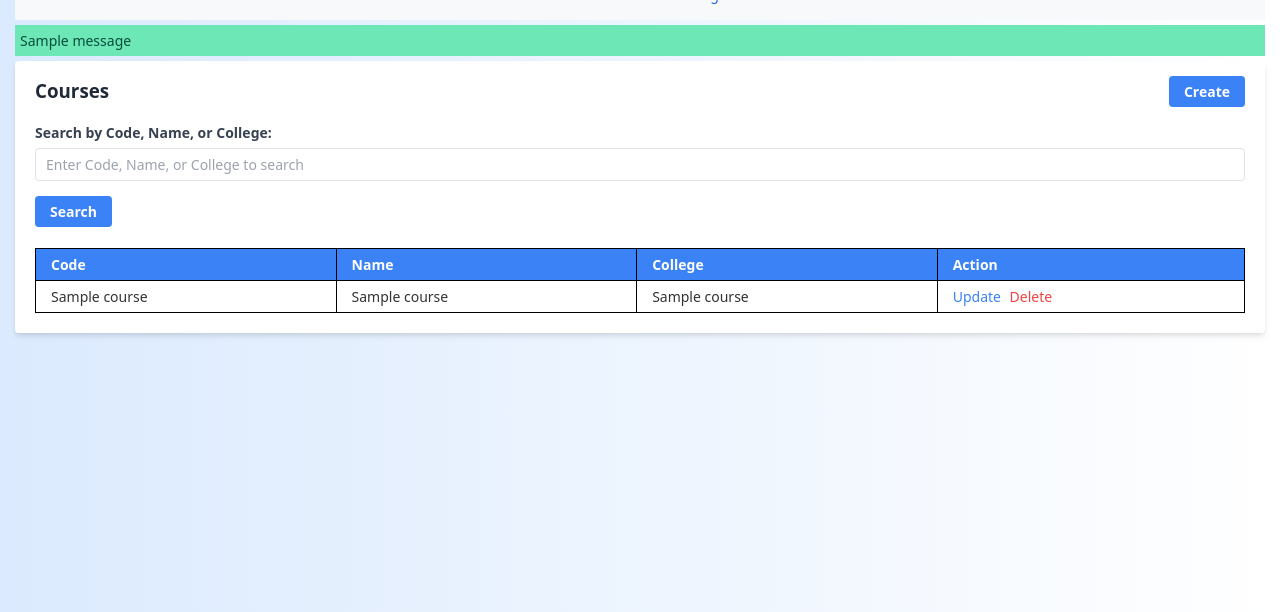
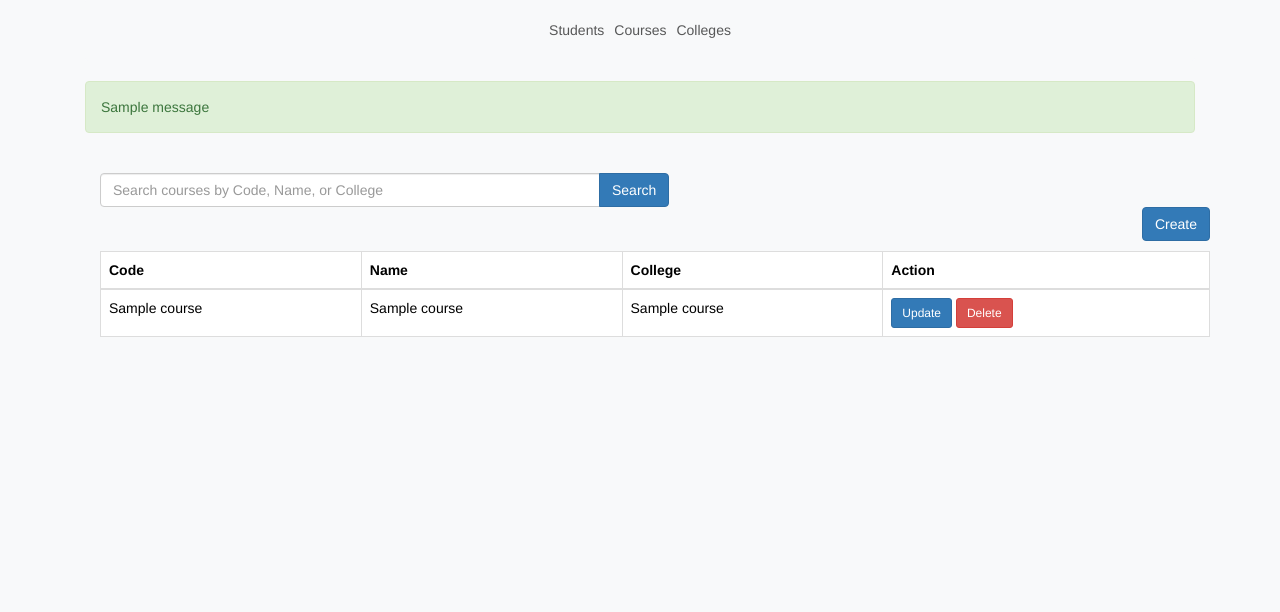
Before and after one commit to kenoool/flaskapp, a Flask app: template app/templates/courses.html in a window 1280 px wide. Shown: the part 94-706 px from the top of the page. Run offline with Flask 3, Linux system fonts and the light colour scheme; the template is opened without the code that fills it: most values are stand-ins (such as "Sample title", 1, 10 or a date in 2020); one stand-in notice (Sample message) is shown; some libraries are stand-ins or nearby versions.

Commit message:
Better User Interface

```diff
--- a/app/templates/courses.html
+++ b/app/templates/courses.html
@@ -3,39 +3,36 @@
 {% block title %}Courses{% endblock %}
 
 {% block content %}
+    <div class="container mt-5">
+        <form method="POST" action="/search_courses" class="mt-3">
+            <div class="input-group">
+                <input type="text" name="search" class="form-control search-input" style="width: 500px;" placeholder="Search courses by Code, Name, or College">
+                <button type="submit" class="btn btn-primary">Search</button>
+            </div>
+        </form>
 
-<div class="bg-white shadow-md rounded px-8 pt-6 pb-8 mb-4">
-    <div class="flex justify-between items-center mb-4">
-        <h2 class="text-3xl font-semibold text-gray-800">Courses</h2>
-        <button class="bg-blue-500 hover-bg-blue-700 text-white font-bold py-2 px-4 rounded focus-outline-none focus-shadow-outline" data-toggle="modal" data-target="#createModal">Create</button>
+        <div class="text-right mb-3">
+            <button class="btn btn-primary" data-toggle="modal" data-target="#createModal">Create</button>
         </div>
-    <form method="POST" action="/search_courses">
-        <div class="mb-4">
-            <label for="search" class="block text-gray-700 font-bold mb-2">Search by Code, Name, or College:</label>
-            <input type="text" name="search" id="search" class="border rounded w-full py-2 px-3" placeholder="Enter Code, Name, or College to search">
-        </div>
-        <button type="submit" class="bg-blue-500 hover-bg-blue-700 text-white font-bold py-2 px-4 rounded focus-outline-none focus-shadow-outline">Search</button>
-    </form>
-    <br>
-    <table class="table-auto w-full border-collapse">
-        <thead>
-            <tr class="bg-blue-500 text-white">
-                <th class="px-4 py-2">Code</th>
-                <th class="px-4 py-2">Name</th>
-                <th class="px-4 py-2">College</th>
-                <th class="px-4 py-2">Action</th>
+
+        <table class="table table-bordered">
+            <thead class="bg-primary text-white">
+                <tr>
+                    <th>Code</th>
+                    <th>Name</th>
+                    <th>College</th>
+                    <th>Action</th>
                 </tr>
             </thead>
             <tbody>
                 {% for course in courses %}
-                <tr class="border">
-                    <td class="px-4 py-2">{{ course.1 }}</td>
-                    <td class="px-4 py-2">{{ course.2 }}</td>
-                    <td class="px-4 py-2">{{ course.4 }}</td>
-                    <td class="px-4 py-2">
-                        <a href="/update/{{ course.0 }}" class="text-blue-500 hover:text-blue-700 mr-2" data-toggle="modal" data-target="#updateModal{{ course[0] }}">Update</a>
-                        <a href="/delete/{{ course.0 }}" class="text-red-500 hover:text-red-700" data-toggle="modal" data-target="#deleteModal{{ course[0] }}">Delete</a>
-                    </td>
+                    <tr>
+                        <td>{{ course.1 }}</td>
+                        <td>{{ course.2 }}</td>
+                        <td>{{ course.4 }}</td>
+                        <td>
+                            <a href="/update/{{ course.0 }}" class="btn btn-primary btn-sm mr-2" data-toggle="modal" data-target="#updateModal{{ course[0] }}">Update</a>
+                            <a href="/delete/{{ course.0 }}" class="btn btn-danger btn-sm" data-toggle="modal" data-target="#deleteModal{{ course[0] }}">Delete</a>
                         </td>
                     </tr>
                 {% endfor %}
@@ -47,7 +44,7 @@
     <div class="modal fade" id="createModal" tabindex="-1" role="dialog" aria-labelledby="createModalLabel" aria-hidden="true">
         <div class="modal-dialog" role="document">
             <div class="modal-content">
-            <div class="modal-header bg-blue-500 text-white">
+                <div class="modal-header bg-primary text-white">
                     <h5 class="modal-title" id="createModalLabel">Create Course</h5>
                     <button type="button" class="close" data-dismiss="modal" aria-label="Close">
                         <span aria-hidden="true">&times;</span>
@@ -55,24 +52,24 @@
                 </div>
                 <div class="modal-body">
                     <form method="POST" action="/insert_courses">
-                    <!-- Add the dropdown for college selection -->
-                    <div class="mb-4">
-                        <select name="college_code" id="college_code" class="border rounded w-full py-2 px-3">
-                            <option value="college_code">Select College</option>
+                        <div class="form-group">
+                            <label for="college_code" class="font-weight-bold">College:</label>
+                            <select name="college_code" id="college_code" class="form-control">
+                                <option value="">Select College</option>
                                 {% for college in colleges %}
                                     <option value="{{ college[1] }}">{{ college[1] }}</option>
                                 {% endfor %}
                             </select>
                         </div>
-                    <div class="mb-4">
-                        <label for="code" class="block text-gray-700 font-bold mb-2">Code:</label>
-                        <input type="text" name="code" id="code" class="border rounded w-full py-2 px-3" placeholder="Enter Code">
+                        <div class="form-group">
+                            <label for="code" class="font-weight-bold">Code:</label>
+                            <input type="text" name="code" id="code" class="form-control" placeholder="Enter Code">
                         </div>
-                    <div class="mb-4">
-                        <label for="name" class="block text-gray-700 font-bold mb-2">Name:</label>
-                        <input type="text" name="name" id="name" class="border rounded w-full py-2 px-3" placeholder="Enter Name">
+                        <div class="form-group">
+                            <label for="name" class="font-weight-bold">Name:</label>
+                            <input type="text" name="name" id="name" class="form-control" placeholder="Enter Name">
                         </div>
-                    <button type="submit" class="bg-blue-500 hover:bg-blue-700 text-white font-bold py-2 px-4 rounded focus:outline-none focus:shadow-outline">Create</button>
+                        <button type="submit" class="btn btn-primary">Create</button>
                     </form>
                 </div>
             </div>
@@ -83,7 +80,7 @@
         <div class="modal fade" id="updateModal{{ course[0] }}" tabindex="-1" role="dialog" aria-labelledby="updateModalLabel{{ course[0] }}" aria-hidden="true">
             <div class="modal-dialog" role="document">
                 <div class="modal-content">
-            <div class="modal-header bg-blue-500 text-white">
+                    <div class="modal-header bg-primary text-white">
                         <h5 class="modal-title" id="updateModalLabel{{ course[0] }}">Update Course</h5>
                         <button type="button" class="close" data-dismiss="modal" aria-label="Close">
                             <span aria-hidden="true">&times;</span>
@@ -92,25 +89,24 @@
                     <div class="modal-body">
                         <form method="POST" action="/update_courses/{{ course[0] }}">
                             <input type="hidden" name="course_id" value="{{ course[0] }}">
-                    <!-- Add the dropdown for college selection -->
-                    <div class="mb-4">
-                        <label for="college_code" class="block text-gray-700 font-bold mb-2">College:</label>
-                        <select name="college_code" id="college_code" class="border rounded w-full py-2 px-3">
+                            <div class="form-group">
+                                <label for="college_code" class="font-weight-bold">College:</label>
+                                <select name="college_code" id="college_code" class="form-control">
                                     <option value="">Select College</option>
                                     {% for college in colleges %}
                                         <option value="{{ college[1] }}">{{ college[1] }}</option>
                                     {% endfor %}
                                 </select>
                             </div>
-                    <div class="mb-4">
-                        <label for="code" class="block text-gray-700 font-bold mb-2">Code:</label>
-                        <input type="text" name="code" id="code" class="border rounded w-full py-2 px-3" placeholder="Enter Code" value="{{ course[1] }}">
+                            <div class="form-group">
+                                <label for="code" class="font-weight-bold">Code:</label>
+                                <input type="text" name="code" id="code" class="form-control" placeholder="Enter Code" value="{{ course[1] }}">
                             </div>
-                    <div class="mb-4">
-                        <label for = "name" class="block text-gray-700 font-bold mb-2">Name:</label>
-                        <input type="text" name="name" id="name" class="border rounded w-full py-2 px-3" placeholder="Enter Name" value="{{ course[2] }}">
+                            <div class="form-group">
+                                <label for="name" class="font-weight-bold">Name:</label>
+                                <input type="text" name="name" id="name" class="form-control" placeholder="Enter Name" value="{{ course[2] }}">
                             </div>
-                    <button type="submit" class="bg-blue-500 hover:bg-blue-700 text-white font-bold py-2 px-4 rounded focus:outline-none focus:shadow-outline">Update</button>
+                            <button type="submit" class="btn btn-primary">Update</button>
                         </form>
                     </div>
                 </div>
@@ -122,7 +118,7 @@
         <div class="modal fade" id="deleteModal{{ course[0] }}" tabindex="-1" role="dialog" aria-labelledby="deleteModalLabel{{ course[0] }}" aria-hidden="true">
             <div class="modal-dialog" role="document">
                 <div class="modal-content">
-            <div class="modal-header bg-red-500 text-white">
+                    <div class="modal-header bg-danger text-white">
                         <h5 class="modal-title" id="deleteModalLabel{{ course[0] }}">Delete Course</h5>
                         <button type="button" class="close" data-dismiss="modal" aria-label="Close">
                             <span aria-hidden="true">&times;</span>
@@ -142,5 +138,4 @@
             </div>
         </div>
     {% endfor %}
-
 {% endblock %}
--- a/app/templates/index.html
+++ b/app/templates/index.html
@@ -6,55 +6,55 @@
     <title>{% block title %}Student Info{% endblock %}</title>
     <link href="https://cdn.jsdelivr.net/npm/bootstrap@5.3.2/dist/css/bootstrap.min.css" rel="stylesheet" integrity="sha384-T3c6CoIi6uLrA9TneNEoa7RxnatzjcDSCmG1MXxSR1GAsXEV/Dwwykc2MPK8M2HN" crossorigin="anonymous">
     <link href="{{ url_for('static', filename='css/bootstrap.min.css') }}" rel="stylesheet">
-    <link href="https://cdn.jsdelivr.net/npm/tailwindcss@2.2.19/dist/tailwind.min.css" rel="stylesheet">
     <script src="https://code.jquery.com/jquery-3.6.0.min.js"></script>
     <script src="https://cdn.jsdelivr.net/npm/bootstrap@5.3.0/dist/js/bootstrap.bundle.min.js"></script>
 
-    <style>
-        body {
-            min-height: 100vh;
-        }
-        table {
-            border-collapse: collapse;
-            width: 100%;
-        }
-        th, td {
-            border: 1px solid black; /* Set the border to solid black */
-            padding: 8px;
-            text-align: left;
-        }
-    </style>
+
+
 </head>
+<body class="bg-light">
 
-<body class="bg-gradient-to-r from-blue-100 via-teal-100 to-orange-900">
+    <div class="container">
+        <header class="bg-dark text-white py-4 text-center" style="background-image: url('your-image.jpg'); background-size: cover;">
+            <h1 class="h2 font-weight-bold">STUDENT INFORMATION SYSTEM</h1>
+        </header>
 
-    <div>
-        <div class="container mx-auto p-4">
-            <h1 class="bg-blue-500 text-white py-4 font-extrabold text-lg text-center">STUDENT INFORMATION SYSTEM</h1>
-            <nav class="bg-light py-4 text-center">
-                <ul class="flex justify-center">
-                    <li class="mr-4 {% if request.path == '/students' %}bg-blue-100 text-white{% endif %}">
-                        <a class="text-blue-600 hover:text-blue-700" href="/students">Students</a>
+        <nav class="navbar navbar-expand-lg bg-body-tertiary">
+            <button class="navbar-toggler" type="button" data-bs-toggle="collapse" data-bs-target="#navbarNav">
+                <span class="navbar-toggler-icon"></span>
+            </button>
+            <div class="collapse navbar-collapse" id="navbarNav">
+                <div class="d-flex justify-content-center">
+                    <ul class="navbar-nav">
+                        <li class="nav-item {% if request.path == '/students' %}active{% endif %}">
+                            <a class="nav-link" href="/students">Students</a>
                         </li>
-                    <li class="mr-4 {% if request.path == '/courses' %}bg-blue-100 text-white{% endif %}">
-                        <a class="text-blue-600 hover:text-blue-700" href="/courses">Courses</a>
+                        <li class="nav-item {% if request.path == '/courses' %}active{% endif %}">
+                            <a class="nav-link" href="/courses">Courses</a>
                         </li>
-                    <li class="{% if request.path == '/colleges' %}bg-blue-100 text-white{% endif %}">
-                        <a class="text-blue-600 hover:text-blue-700" href="/colleges">Colleges</a>
+                        <li class="nav-item {% if request.path == '/colleges' %}active{% endif %}">
+                            <a class="nav-link" href="/colleges">Colleges</a>
                         </li>
                     </ul>
+                </div>
+            </div>
         </nav>
 
+        <main class="my-4">
             {% with messages = get_flashed_messages() %}
                 {% if messages %}
+                    <div class="alert alert-success">
+                        <ul class="list-unstyled">
                             {% for message in messages %}
-                        <div class="bg-green-300 p-2 my-2 text-green-900">{{ message }}</div>
+                                <li>{{ message }}</li>
                             {% endfor %}
+                        </ul>
+                    </div>
                 {% endif %}
             {% endwith %}
 
             {% block content %}{% endblock %}
-        </div>
+        </main>
     </div>
 
     <script type="text/javascript" src="{{ url_for('static', filename='js/jquery-3.2.1.min.js') }}"></script>
--- a/students/routes.py
+++ b/students/routes.py
@@ -28,7 +28,7 @@
         cur = mysql.connection.cursor()
 
         # Retrieve the course name based on the course_code
-        cur.execute("SELECT name FROM courses WHERE code = %s", (course_code,))
+        cur.execute("SELECT code FROM courses WHERE code = %s", (course_code,))
         course = cur.fetchone()
 
         if course:
```
Also changed, not shown: app/templates/colleges.html (+43 -45 lines), app/templates/students.html (+72 -73 lines), tailwind.config.js (deleted, +0 -8 lines). Lines whose indentation alone changed are shown as unchanged.
